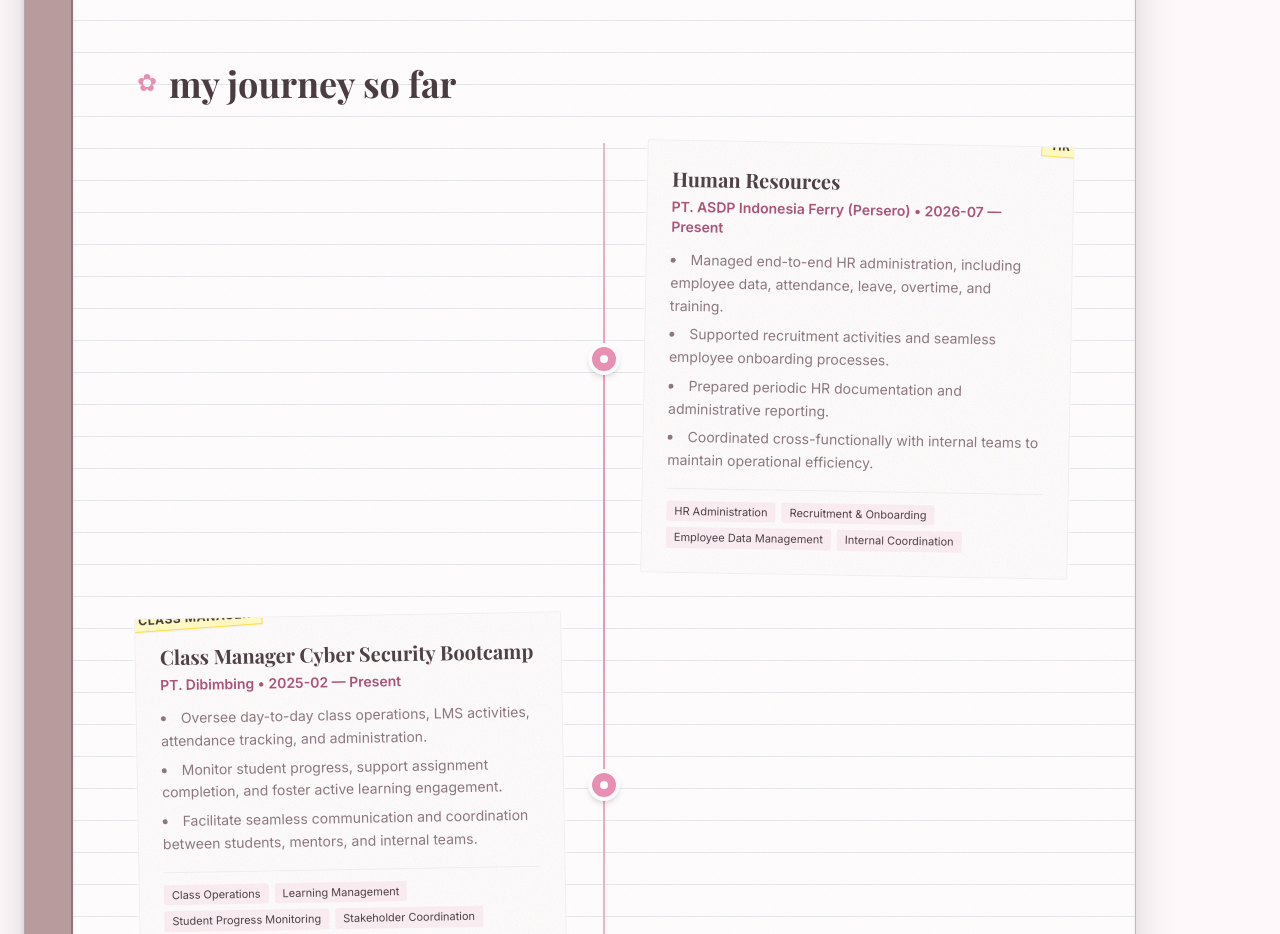
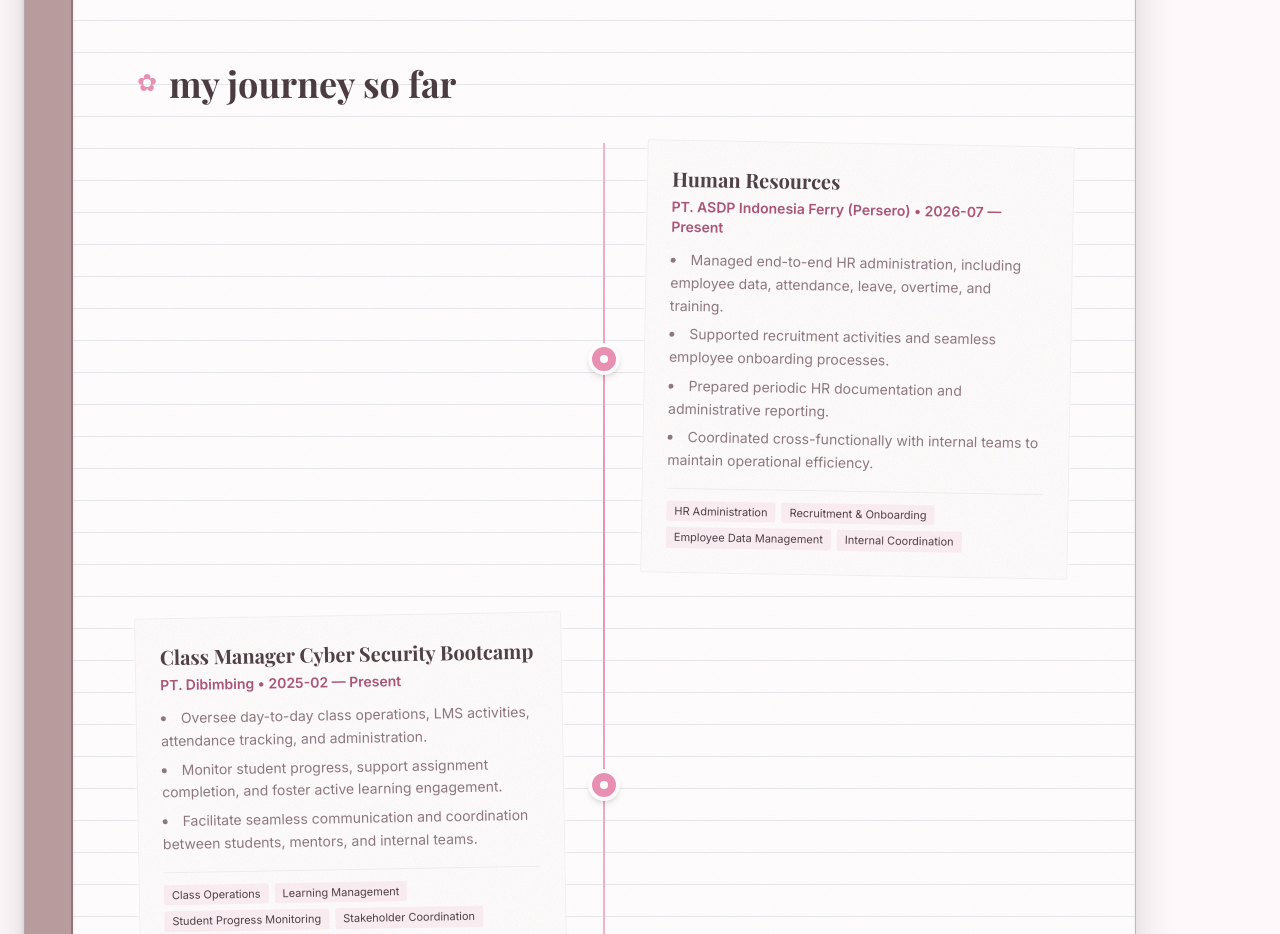
Before and after one commit to farelrakhadzakwan/web-portfolio-ikma, a React (Vite) app: page / in a window 1280 px wide. Shown: the part 1500-2434 px from the top of the page. Built offline with nearby package versions, Linux system fonts and the light colour scheme; a web font is replaced by a local one.

Commit message:
fix: remove yellow tag badges from Experience cards for a cleaner UI

```diff
--- a/src/components/ExperienceSection.tsx
+++ b/src/components/ExperienceSection.tsx
@@ -4,12 +4,6 @@
 
 export const ExperienceSection: React.FC = () => {
   const { work_experience } = portfolioData;
-
-  const getTagForRole = (role: string) => {
-    if (role.toLowerCase().includes('hr') || role.toLowerCase().includes('human resources')) return 'HR';
-    if (role.toLowerCase().includes('class manager')) return 'CLASS MANAGER';
-    return 'COORDINATION';
-  };
 
   return (
     <section className="relative pt-12" id="experience">
@@ -20,7 +14,6 @@
 
       <div className="relative space-y-10 before:absolute before:inset-0 before:left-4 md:before:left-1/2 before:-translate-x-px before:h-full before:w-0.5 before:bg-gradient-to-b before:from-blush before:via-accentpink before:to-blush">
         {work_experience.map((exp: WorkExperience, index: number) => {
-          const tag = getTagForRole(exp.role);
           const isEven = index % 2 === 0;
 
           return (
@@ -38,10 +31,6 @@
                   isEven ? 'rotate-1' : '-rotate-1'
                 } bg-paper border border-black/10 shadow-md relative`}
               >
-                {/* Binder Tag */}
-                <div className={`absolute -top-3 ${isEven ? '-right-2 rotate-3' : '-left-2 -rotate-3'} bg-yellow-100 px-2.5 py-0.5 shadow-sm text-xs font-bold tracking-wider text-textmain border border-yellow-300`}>
-                  {tag}
-                </div>
 
                 <h3 className="text-xl font-bold text-textmain font-display mb-1">{exp.role}</h3>
                 <p className="text-deeprose font-semibold text-sm mb-3">
```
